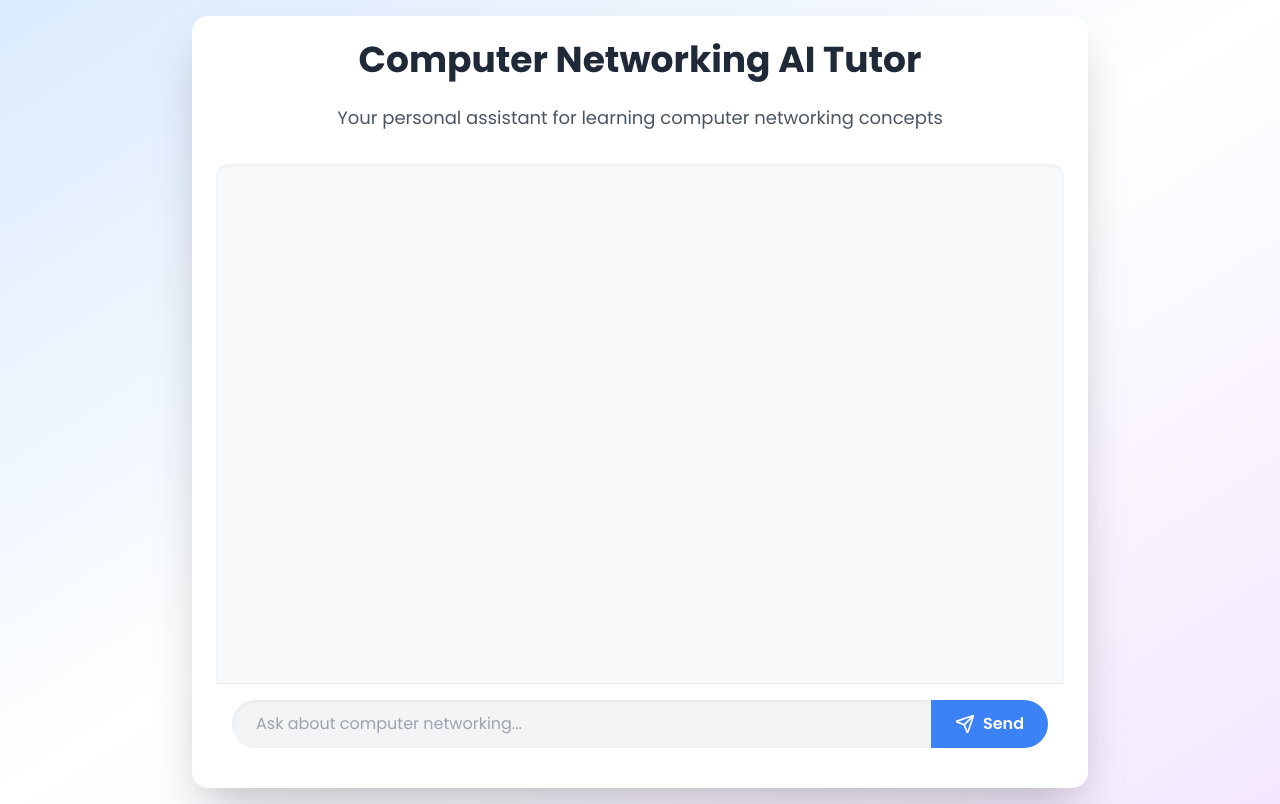
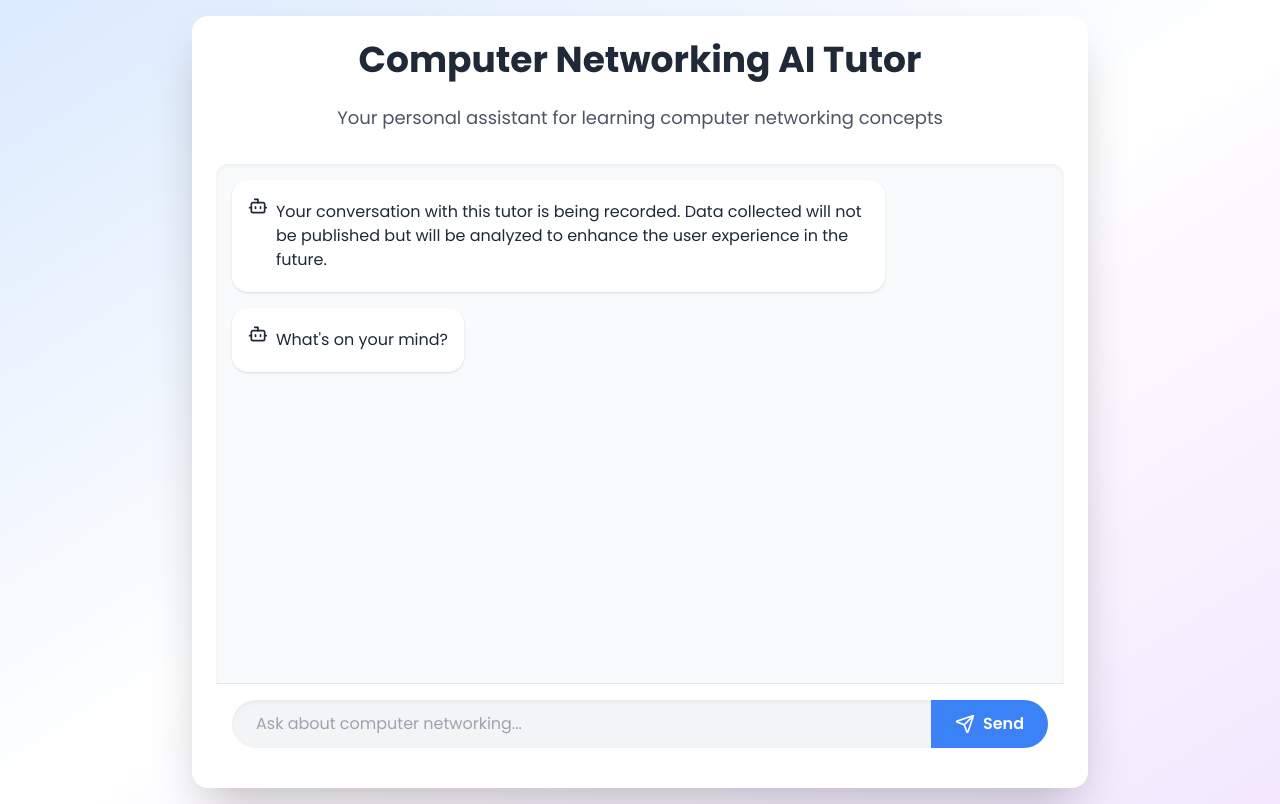
Before and after one commit to shayanahmad7/computer-networking-assistant, a Next.js app: page / in a window 1280 px wide. Built offline with nearby package versions, Linux system fonts and the light colour scheme.

Commit message:
added initial recording message

```diff
--- a/app/components/Chat.tsx
+++ b/app/components/Chat.tsx
@@ -1,6 +1,6 @@
 'use client'
 
-import React, { useRef, useEffect } from 'react'
+import React, { useRef, useEffect, useState } from 'react'
 import { Message, useAssistant } from 'ai/react'
 import { Send, Loader2, User, Bot } from 'lucide-react'
 import ReactMarkdown from 'react-markdown'
@@ -9,8 +9,26 @@ import rehypeKatex from 'rehype-katex'
 import 'katex/dist/katex.min.css'
 
 const Chat: React.FC = () => {
-  const { status, messages, input, submitMessage, handleInputChange } = useAssistant({ api: '/api/assistant' })
-  const messagesEndRef = useRef<HTMLDivElement>(null)
+    const { status, messages: aiMessages, input, submitMessage, handleInputChange } = useAssistant({ api: '/api/assistant' })
+    const messagesEndRef = useRef<HTMLDivElement>(null)
+    const [messages, setMessages] = useState<Message[]>([])
+
+    useEffect(() => {
+        const initialMessages: Message[] = [
+          {
+            id: 'initial-1',
+            content: "Your conversation with this tutor is being recorded. Data collected will not be published but will be analyzed to enhance the user experience in the future.",
+            role: 'assistant'
+          },
+          {
+            id: 'initial-2',
+            content: "What's on your mind?",
+            role: 'assistant'
+          }
+        ];
+
+        setMessages([...initialMessages, ...aiMessages]);
+      }, [aiMessages]);
 
   useEffect(() => {
     messagesEndRef.current?.scrollIntoView({ behavior: 'smooth' })
```
